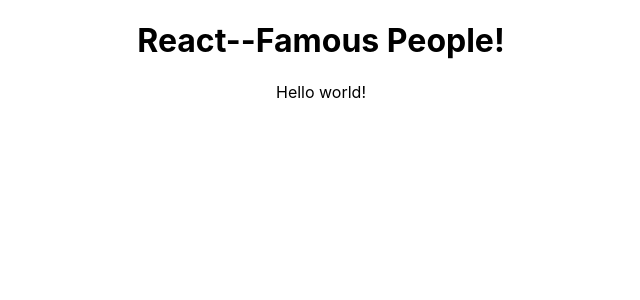
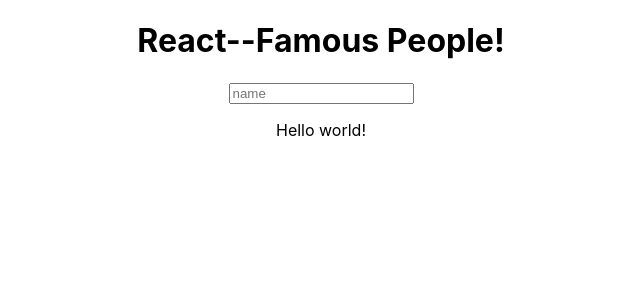
Before and after one commit to dmayou/react-famous-people, a React (Create React App) app: page / in a window 1280 px wide. Shown: the top 300 px of the page, without its empty margins (319-959 px from the left). Built offline with nearby package versions, Linux system fonts and the light colour scheme.

Commit message:
add name input

```diff
--- a/src/Components/FamousPerson/FamousPerson.js
+++ b/src/Components/FamousPerson/FamousPerson.js
@@ -1,14 +1,25 @@
 import React, { Component } from 'react';
 
 class FamousPerson extends Component {
-    state = {
-        name : '',
-        role : ''
+    state = { person: {
+                name : '',
+                role : ''
+            }
+    }
+    handleChange = (propertyName) => {
+        return ( (event) => {
+            console.log(`In handler: `, event.target.value);
+            this.setState({ person: {
+                    ...this.state.person, [propertyName] : event.target.value
+                }
+            })
+        });
     }
     render() {
         return (
             <div>
-                <p>Hello world!</p>
+                <input type="text" placeholder="name" onChange={ this.handleChange('name') } />
+                <p>Hello world! {this.state.person.name + ' ' + this.state.person.role}</p>
             </div>
         );
     }
```
